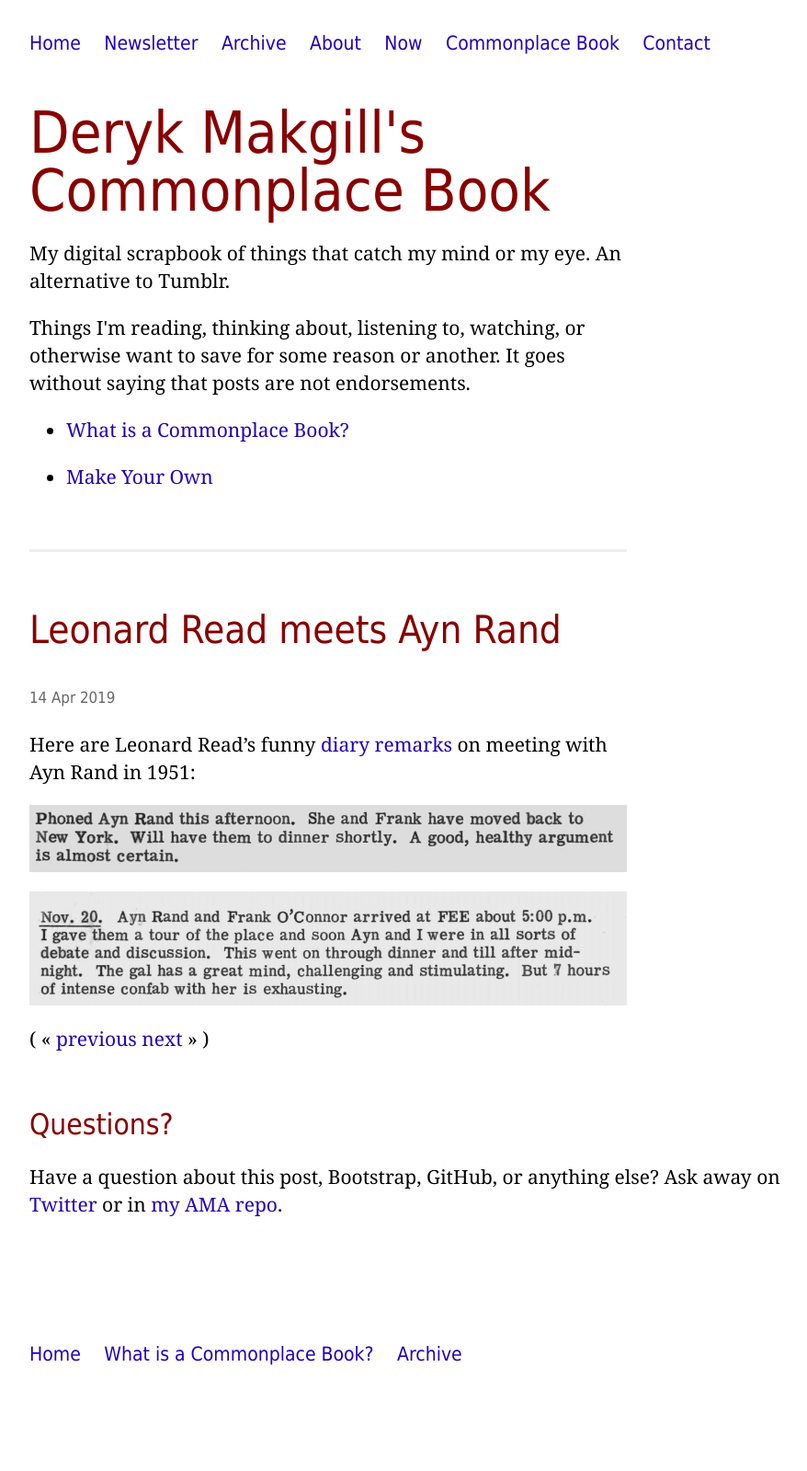
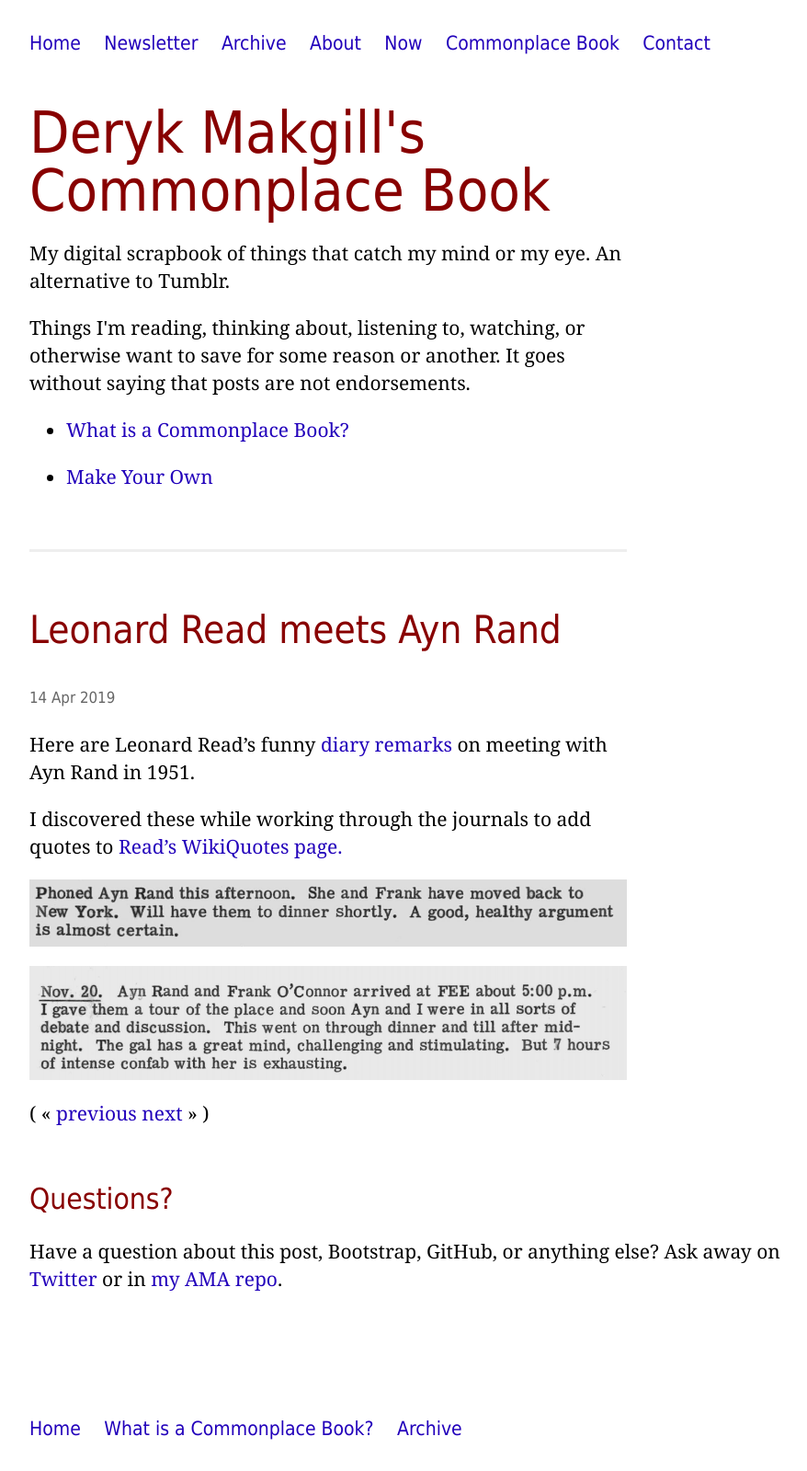
Before and after one commit to derykmakgill/commonplace, a Jekyll site: the page built from _posts/2019-04-14-read-meets-rand.md, in a window 1280 px wide. Shown: the whole page at 92% size, without its empty margins (188-1066 px from the left). Built offline with Jekyll 4.4.1, drawn with Linux system fonts in a browser that asks for light colours; before the commit the page ends 1518 px from its top, so only the background shows below that.

Commit message:
Update 2019-04-14-read-meets-rand.md

```diff
--- a/_posts/2019-04-14-read-meets-rand.md
+++ b/_posts/2019-04-14-read-meets-rand.md
@@ -3,7 +3,9 @@ layout: post
 title: Leonard Read meets Ayn Rand
 ---
 
-Here are Leonard Read's funny [diary remarks](https://history.fee.org/leonard-read-journal/1951/leonard-e-read-journal-november-1951/) on meeting with Ayn Rand in 1951:
+Here are Leonard Read's funny [diary remarks](https://history.fee.org/leonard-read-journal/1951/leonard-e-read-journal-november-1951/) on meeting with Ayn Rand in 1951.
+
+I discovered these while working through the journals to add quotes to [Read's WikiQuotes page.](https://en.wikiquote.org/wiki/Leonard_E._Read)
 
 ![Read Meets Rand](/commonplace/assets/images/Read-Rand-1.png)
 
```
